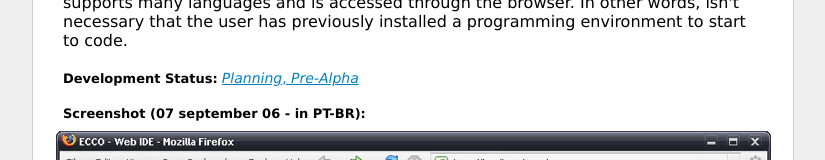
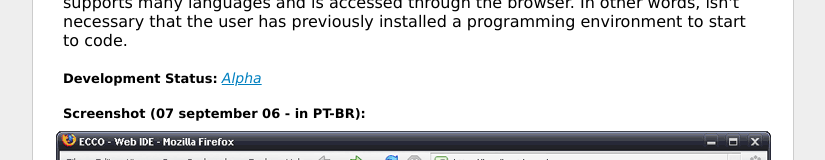
Before and after one commit to suziwen/ecco-code, a plain HTML site: page docs/site/index.html in a window 1280 px wide. Shown: the part 187-347 px from the top of the page, without its empty margins (227-1052 px from the left). Drawn offline with Linux system fonts and the light colour scheme.

Commit message:
changed to alpha development status

```diff
--- a/docs/site/index.html
+++ b/docs/site/index.html
@@ -49,7 +49,7 @@ td { padding-right:41px; }
 		</p>
 
 		<div id="status">
-			<strong>Development Status:</strong> <a href="http://sourceforge.net/projects/ecco"><em>Planning</em>, <em>Pre-Alpha</em></a>
+			<strong>Development Status:</strong> <a href="http://sourceforge.net/projects/ecco"><em>Alpha</em></a>
 		</div>
 
 
```
